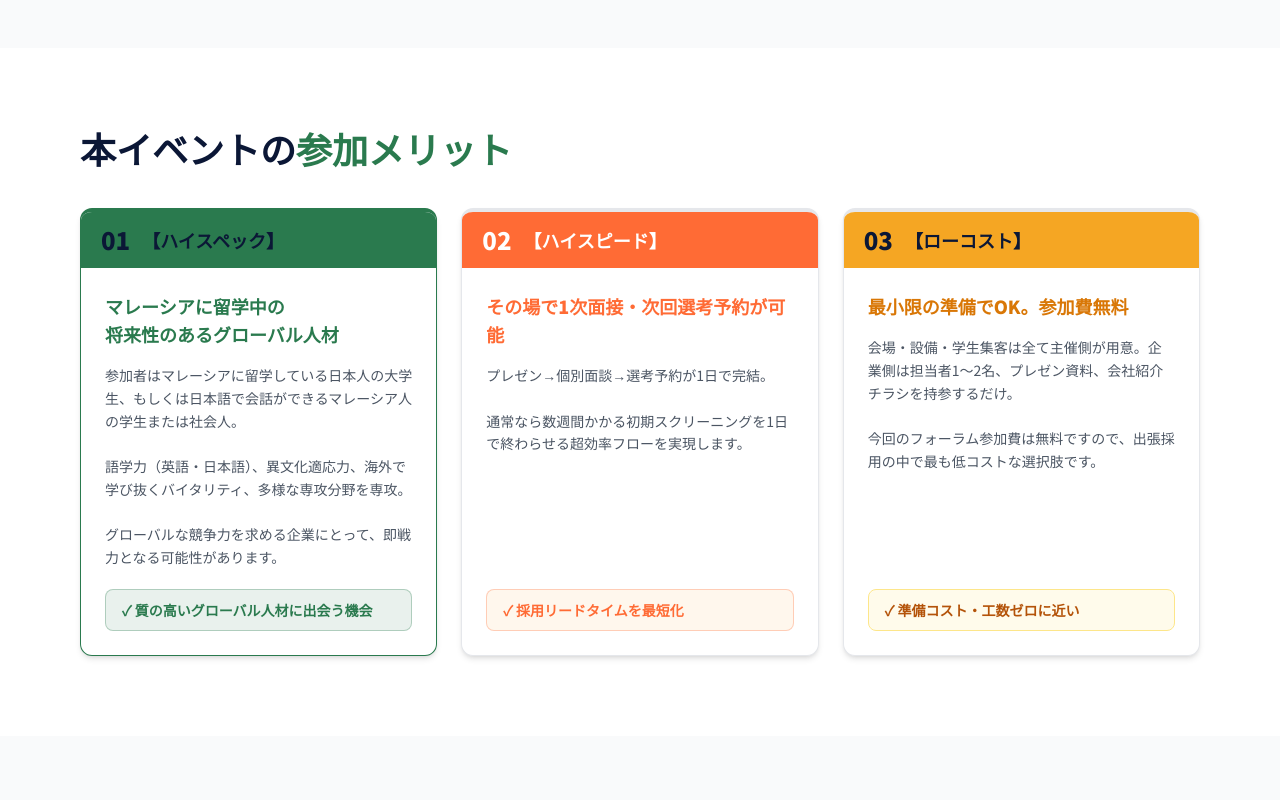
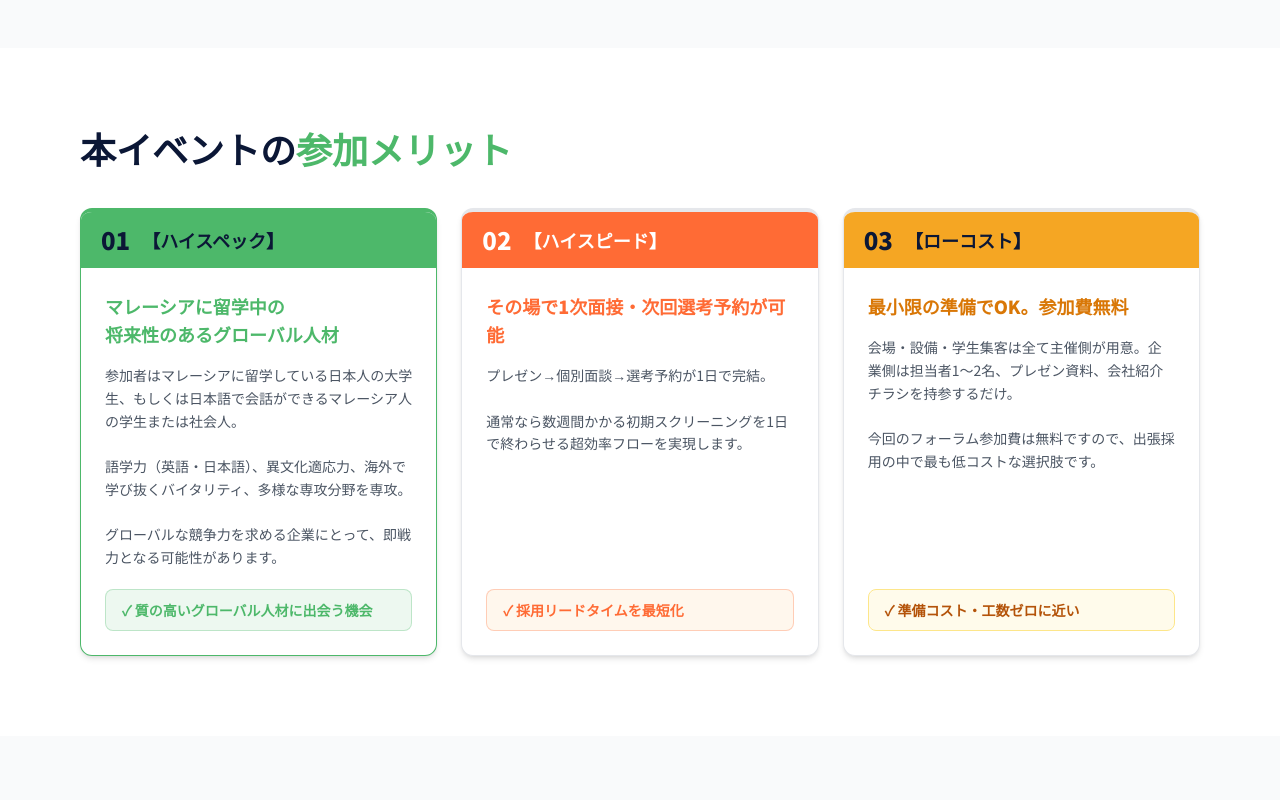
Before and after one commit to 20010208/kl-career-forum-2026, a Next.js app: page / in a window 1280 px wide. Shown: the part 1720-2520 px from the top of the page. Built offline with nearby package versions, Linux system fonts and the light colour scheme.

Commit message:
[Pattern B] Bright green main color (#4DB86A)

```diff
--- a/src/app/globals.css
+++ b/src/app/globals.css
@@ -18,7 +18,7 @@ body {
   background: #E2E8F0;
 }
 ::-webkit-scrollbar-thumb {
-  background: #2A7A4E;
+  background: #4DB86A;
   border-radius: 3px;
 }
 
--- a/tailwind.config.ts
+++ b/tailwind.config.ts
@@ -17,9 +17,9 @@ const config: Config = {
           600: "#1A3270",
         },
         teal: {
-          DEFAULT: "#2A7A4E",
-          light: "#4DB86A",
-          dark: "#1A5C38",
+          DEFAULT: "#4DB86A",
+          light: "#6ACA83",
+          dark: "#3D9E58",
         },
         "forum-orange": "#FF6B35",
         "forum-gold": "#F5A623",
```
